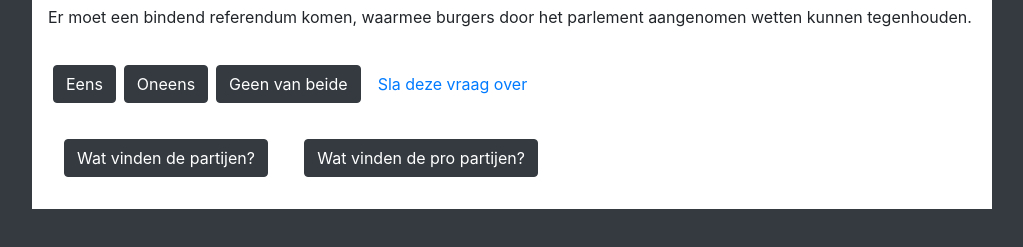
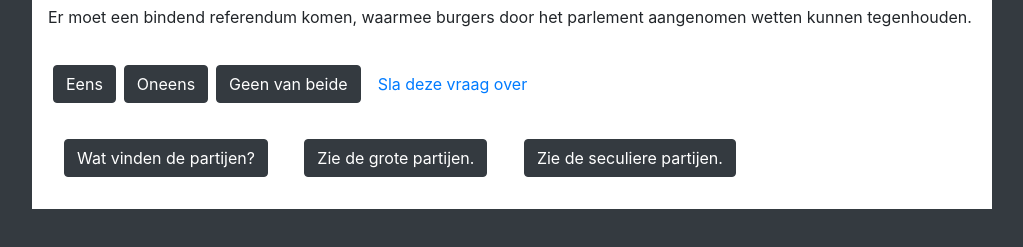
Before and after one commit to Olafschouten/Js_Stemwijzer, a plain HTML site: page index.html in a window 1280 px wide. Both pictures are taken after a click on the button "start". Shown: the part 67-314 px from the top of the page, without its empty margins (128-1151 px from the left). Drawn offline with nearby package versions, Linux system fonts and the light colour scheme.

Commit message:
add parties buttons

```diff
--- a/index.html
+++ b/index.html
@@ -26,17 +26,23 @@
         </div>
     </div>
 
-    <button id="partiesButton" onclick="toggle()" class="btn btn-dark m-3">Wat vinden de partijen?</button>
-    <button id="partiesButton1" onclick="toggleParties()" class="btn btn-dark m-3">Wat vinden de pro partijen?</button>
+    <button id="partiesButton" onclick="toggleAllParties('opinion')" class="btn btn-dark m-3">Wat vinden de partijen?</button>
+    <button id="bigPartiesButton" onclick="toggleAllParties('big')" class="btn btn-dark m-3">Zie de grote partijen.</button>
+    <button id="secularPartiesButton" onclick="toggleAllParties('secular')" class="btn btn-dark m-3">Zie de seculiere partijen.</button>
 
     <div id="partiesInfo"></div>
 
-    <div id="partiesOpinionDiv" class="row" style="display: none;">
+    <div id="opinionParties" class="row" style="display: none;">
         <div id="collEens" class="col-md-3" style="display: inline-block;"></div>
         <div id="collOneens" class="col-md-3" style="display: inline-block;"></div>
         <div id="collGeen" class="col-md-3" style="display: inline-block;"></div>
     </div>
 
+    <div id="bigParties" style="display: none;">
+    </div>
+
+    <div id="secularParties" style="display: none;">
+    </div>
 </div>
 
 <script src="data.js"></script>
--- a/script.js
+++ b/script.js
@@ -10,7 +10,8 @@ geen.style.display = "none";
 terug.style.display = "none";
 slaover.style.display = "none";
 partiesButton.style.display = "none";
-partiesButton1.style.display = "none";
+bigPartiesButton.style.display = "none";
+secularPartiesButton.style.display = "none";
 
 function startVoting() {
     start.style.display = "none";
@@ -21,10 +22,13 @@ function startVoting() {
     geen.style.display = "inline-block";
     slaover.style.display = "inline-block";
     partiesButton.style.display = "inline-block";
-    partiesButton1.style.display = "inline-block";
+    bigPartiesButton.style.display = "inline-block";
+    secularPartiesButton.style.display = "inline-block";
     loadQuestion(vraag);
     loadPartiesOpinions();
-    loadParties();
+    loadBigParties();
+    loadSecularParties();
+    toggleAllParties('all');
 }
 
 function loadQuestion(question) {
@@ -36,7 +40,8 @@ function loadQuestion(question) {
     } else if (vraag <= 1) {
         terug.style.display = "none";
     }
-    partiesOpinionDiv.setAttribute("style", "display: none;");
+    opinionParties.style.display = "none";
+    bigParties.style.display = "none";
     titel.innerText = count + '. ' + subjects[question]['title'];
     stelling.innerText = subjects[question]['statement'];
 }
@@ -58,21 +63,23 @@ function back() {
     }
 }
 
-function toggle() {
-    if (partiesOpinionDiv.style.display === "none") {
-        partiesOpinionDiv.style.display = "block";
-        showParties.style.display = "none";
-    } else {
-        partiesOpinionDiv.style.display = "none";
-    }
-}
-
-function toggleParties() {
-    if (showParties.style.display === "none") {
-        showParties.style.display = "block";
-        partiesOpinionDiv.style.display = "none";
-    } else {
-        showParties.style.display = "none";
+function toggleAllParties(button) {
+    if (button === 'opinion') {
+        opinionParties.style.display = "block";
+        bigParties.style.display = "none";
+        secularParties.style.display = "none";
+    } else if (button === 'big') {
+        opinionParties.style.display = "none";
+        bigParties.style.display = "block";
+        secularParties.style.display = "none";
+    } else if (button === 'secular') {
+        opinionParties.style.display = "none";
+        bigParties.style.display = "none";
+        secularParties.style.display = "block";
+    } else if (button === 'all') {
+        opinionParties.style.display = "none";
+        bigParties.style.display = "none";
+        secularParties.style.display = "none";
     }
 }
 
@@ -105,10 +112,7 @@ function loadPartiesOpinions() {
     );
 }
 
-function loadParties() {
-    addDiv = document.createElement('div');
-    addDiv.setAttribute("id", "showParties");
-
+function loadBigParties() {
     var i = 0;
     parties.forEach(function () {
             if (parties[i]['size'] >= partiesSize) {
@@ -121,13 +125,33 @@ function loadParties() {
                     partyLong.innerText = parties[i]['long'];
                 }
 
-                container.appendChild(addDiv);
-                addDiv.appendChild(partyName);
-                addDiv.appendChild(partyLong);
+                bigParties.appendChild(partyName);
+                bigParties.appendChild(partyLong);
                 i++;
             }
         }
     );
+}
 
-    showParties.style.display = "none";
+function loadSecularParties() {
+    var i = 0;
+    parties.forEach(function () {
+            if (parties[i]['secular'] === true) {
+                partyName = document.createElement('h5');
+                partyLong = document.createElement('p');
+
+                partyName.innerText = parties[i]['name'];
+
+                if (parties[i]['long']) {
+                    partyLong.innerText = parties[i]['long'];
+                }
+
+                secularParties.appendChild(partyName);
+                secularParties.appendChild(partyLong);
+                i++;
+            } else {
+                i++;
+            }
+        }
+    );
 }
```
